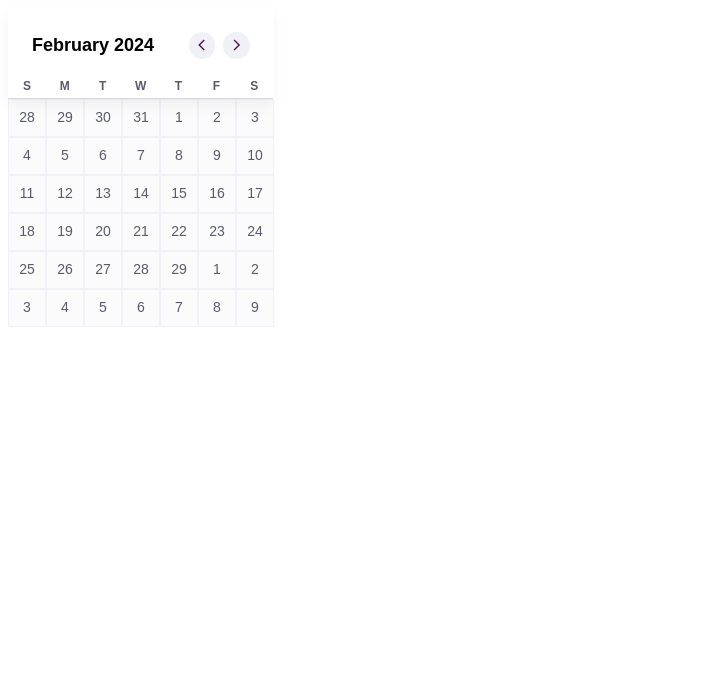
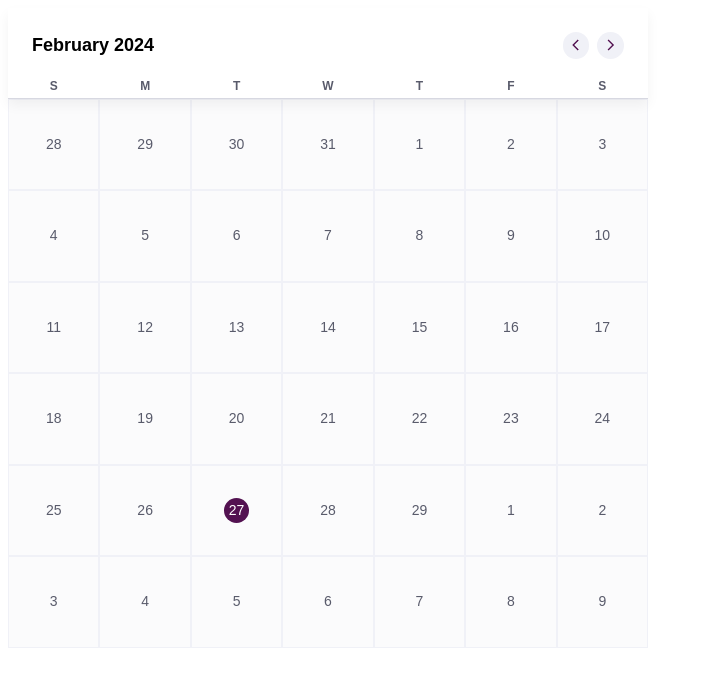
Before and after one commit to rahul-singh-airindia/ai-calendar, an Angular app: page / in a window 1280 px wide. Shown: the top 686 px of the page, without its empty margins (0-703 px from the left). Built offline with nearby package versions, Linux system fonts and the light colour scheme.

Commit message:
feat: added onchange

```diff
--- a/src/app/shared/ai-calendar/holiday-calendar/holiday-calendar.component.ts
+++ b/src/app/shared/ai-calendar/holiday-calendar/holiday-calendar.component.ts
@@ -1,4 +1,11 @@
-import { Component, Input, OnInit } from '@angular/core';
+import {
+  ChangeDetectionStrategy,
+  ChangeDetectorRef,
+  Component,
+  Input,
+  OnInit,
+  SimpleChanges,
+} from '@angular/core';
 import { LeaveHolidayData } from '../interface/holiday-calendar/leave-holiday.interface';
 import { Day } from '../interface/day.model';
 
@@ -6,6 +13,7 @@ import { Day } from '../interface/day.model';
   selector: 'holiday-calendar',
   templateUrl: './holiday-calendar.component.html',
   styleUrls: ['./holiday-calendar.component.scss'],
+  changeDetection: ChangeDetectionStrategy.OnPush,
 })
 export class HolidayCalendarComponent implements OnInit {
   @Input('font-family')
@@ -27,11 +35,19 @@ export class HolidayCalendarComponent implements OnInit {
   days: Day[] = [];
   dateEventMap: Map<string, LeaveHolidayData[]> = new Map();
 
-  constructor() {}
+  constructor(private cdr: ChangeDetectorRef) {}
 
   ngOnInit(): void {
     this.leaveHolidayData = this.leaveHoliday;
     this.generateCalendar(this.currentDate);
+  }
+
+  ngOnChanges(changes: SimpleChanges): void {
+    if (changes.resource) {
+      this.leaveHolidayData = changes.leaveHoliday.currentValue;
+      this.generateCalendar(this.currentDate);
+      this.cdr.detectChanges();
+    }
   }
 
   generateCalendar(date: Date): void {
--- a/src/app/shared/ai-calendar/learning-calendar/calendar-cell/calendar-cell.component.html
+++ b/src/app/shared/ai-calendar/learning-calendar/calendar-cell/calendar-cell.component.html
@@ -8,7 +8,7 @@
   <div
     class="ai-date"
     [ngClass]="{
-      selected: isSelected
+      'ai-selected': isSelected
     }"
   >
     {{ date.getDate() }}
--- a/src/app/shared/ai-calendar/learning-calendar/calendar-grid/calendar-grid.component.scss
+++ b/src/app/shared/ai-calendar/learning-calendar/calendar-grid/calendar-grid.component.scss
@@ -3,19 +3,17 @@
 .ai-days {
   display: grid;
   grid-template-columns: repeat(7, 1fr);
-  width: fit-content;
-  height: fit-content;
 
   .ai-day {
     display: flex;
-    width: styles.px2em(20px);
-    height: styles.px2em(20px);
-    padding: 8px;
+    flex: 1 0 0;
+    aspect-ratio: 1;
+    padding: styles.$padding-sm;
     flex-direction: column;
     justify-content: center;
     align-items: center;
-    border: 1px solid #f0f1f7;
-    background-color: #fbfbfc;
+    border: 1px solid map-get(styles.$stroke, stroke-subtle);
+    background-color: map-get(styles.$global-colours, ai-grey, g50);
     position: relative;
     cursor: pointer;
   }
@@ -26,10 +24,10 @@
   pointer-events: none;
 }
 
-.ai-current-month {
-  background-color: #ffffff;
+.ai-day.ai-current-month {
+  background-color: map-get(styles.$surface, surface-default);
 }
 
-.ai-faded {
-  background: #f0f1f7;
+.ai-day.ai-faded {
+  background: map-get(styles.$global-colours, ai-grey, g200);
 }
--- a/src/app/shared/ai-calendar/learning-calendar/learning-calendar.component.scss
+++ b/src/app/shared/ai-calendar/learning-calendar/learning-calendar.component.scss
@@ -7,6 +7,5 @@
     background-color: map-get(styles.$surface, surface-default);
     box-shadow: 0px 6px 12px 0px rgba(0, 0, 0, 0.05);
     z-index: 2;
-    width: styles.px2em(266px);
   }
 }
--- a/src/app/shared/ai-calendar/learning-calendar/learning-calendar.component.ts
+++ b/src/app/shared/ai-calendar/learning-calendar/learning-calendar.component.ts
@@ -1,4 +1,11 @@
-import { Component, Input, OnInit } from '@angular/core';
+import {
+  ChangeDetectionStrategy,
+  ChangeDetectorRef,
+  Component,
+  Input,
+  OnInit,
+  SimpleChanges,
+} from '@angular/core';
 import { LearningCalendarData } from '../interface/learning-calendar/learning-calendar.interface';
 import { Day } from '../interface/day.model';
 
@@ -6,6 +13,7 @@ import { Day } from '../interface/day.model';
   selector: 'learning-calendar',
   templateUrl: './learning-calendar.component.html',
   styleUrls: ['./learning-calendar.component.scss'],
+  changeDetection: ChangeDetectionStrategy.OnPush,
 })
 export class LearningCalendarComponent implements OnInit {
   @Input('font-family')
@@ -26,11 +34,19 @@ export class LearningCalendarComponent implements OnInit {
   days: Day[] = [];
   dateEventMap: Map<string, LearningCalendarData[]> = new Map();
 
-  constructor() {}
+  constructor(private cdr: ChangeDetectorRef) {}
 
   ngOnInit(): void {
     this.learningCalendarData = this.learningCalendar;
     this.generateCalendar(this.currentDate);
+  }
+
+  ngOnChanges(changes: SimpleChanges): void {
+    if (changes.resource) {
+      this.learningCalendarData = changes.learningCalendar.currentValue;
+      this.generateCalendar(this.currentDate);
+      this.cdr.detectChanges();
+    }
   }
 
   generateCalendar(date: Date): void {
--- a/src/app/shared/ai-calendar/learning-calendar/week-header/week-header.component.scss
+++ b/src/app/shared/ai-calendar/learning-calendar/week-header/week-header.component.scss
@@ -9,8 +9,8 @@
     display: flex;
     flex-direction: column;
     align-items: center;
+    flex: 1 0 0;
     gap: styles.px2em(10px);
-    flex: 0 0 styles.px2em(34.5px);
     padding: styles.$padding-sm;
     background: map-get(styles.$surface, surface-default);
     border-bottom: 1px solid map-get(styles.$stroke, stroke-default);
--- a/src/app/shared/ai-calendar/team-absence/team-absence.component.ts
+++ b/src/app/shared/ai-calendar/team-absence/team-absence.component.ts
@@ -1,4 +1,11 @@
-import { Component, Input, OnInit } from '@angular/core';
+import {
+  ChangeDetectionStrategy,
+  ChangeDetectorRef,
+  Component,
+  Input,
+  OnInit,
+  SimpleChanges,
+} from '@angular/core';
 import { Day } from '../interface/day.model';
 import { ResourceData } from '../interface/team-absence/resource-data.interface';
 import { TeamLeaveHolidayData } from '../interface/team-absence/team-leave-holiday.interface';
@@ -7,6 +14,7 @@ import { TeamLeaveHolidayData } from '../interface/team-absence/team-leave-holid
   selector: 'team-absence',
   templateUrl: './team-absence.component.html',
   styleUrls: ['./team-absence.component.scss'],
+  changeDetection: ChangeDetectionStrategy.OnPush,
 })
 export class TeamAbsenceComponent implements OnInit {
   @Input('font-family')
@@ -30,12 +38,21 @@ export class TeamAbsenceComponent implements OnInit {
   days: Day[] = [];
   dateEventMap: Map<string, Map<string, TeamLeaveHolidayData[]>> = new Map();
 
-  constructor() {}
+  constructor(private cdr: ChangeDetectorRef) {}
 
   ngOnInit(): void {
     this.resourceData = this.resource;
     this.teamLeavesHolidayData = this.teamLeavesHoliday;
     this.generateCalendar(this.currentDate);
+  }
+
+  ngOnChanges(changes: SimpleChanges): void {
+    if (changes.resource || changes.teamLeavesHoliday) {
+      this.resourceData = changes.resource.currentValue;
+      this.teamLeavesHolidayData = changes.teamLeavesHoliday.currentValue;
+      this.generateCalendar(this.currentDate);
+      this.cdr.detectChanges();
+    }
   }
 
   generateCalendar(date: Date): void {
```
